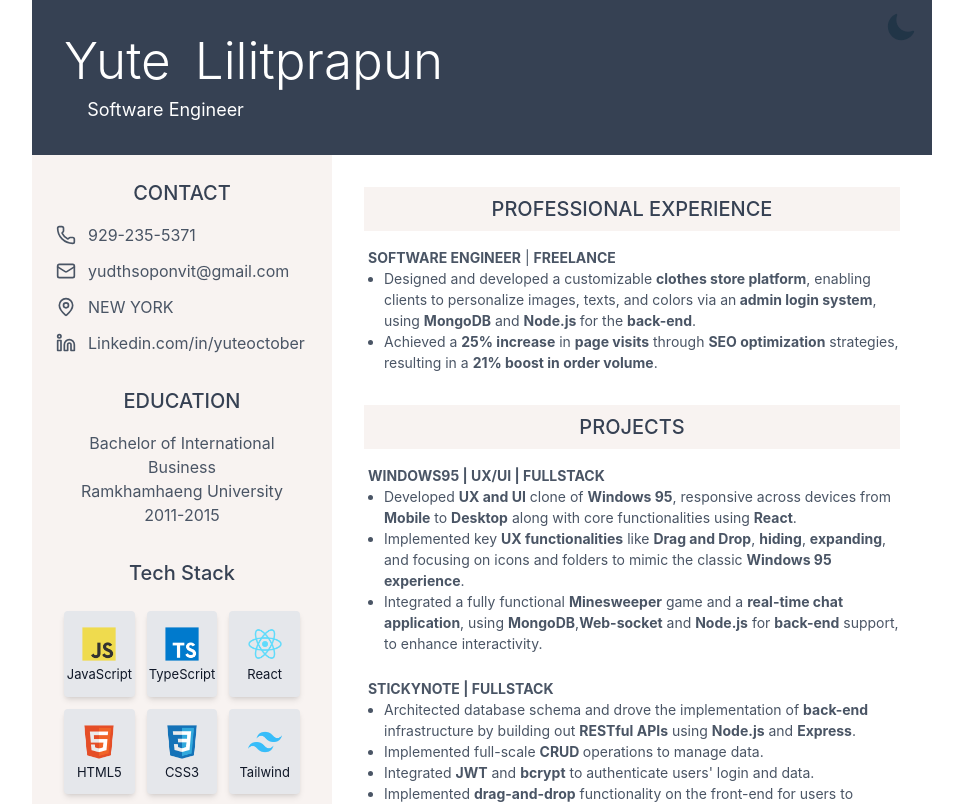
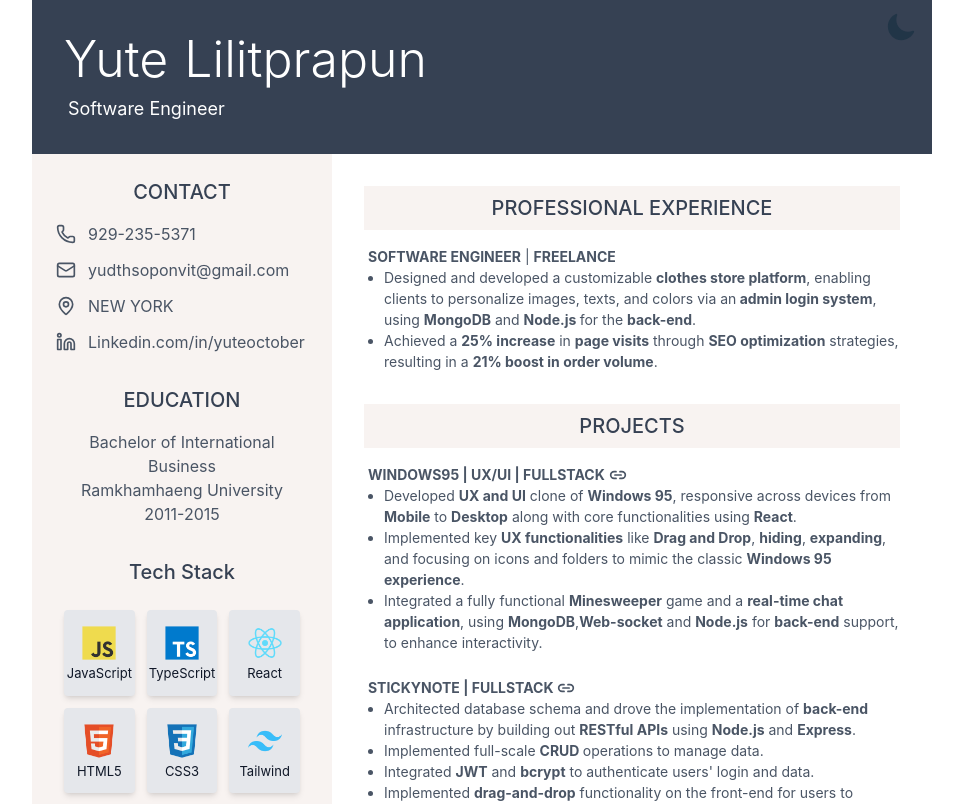
Before and after one commit to Yuteoctober/resume_web, a React (Vite) app: page / in a window 1280 px wide. Shown: the top 804 px of the page, without its empty margins (158-1121 px from the left). Built offline with nearby package versions, Linux system fonts and the light colour scheme.

Commit message:
almost done

```diff
--- a/src/App.tsx
+++ b/src/App.tsx
@@ -13,7 +13,7 @@ function App() {
       innerSize={6}
       outerSize={30}
       innerScale={1}
-      outerScale={4.5}
+      outerScale={4}
       outerAlpha={0.2}
       outerStyle={{
         mixBlendMode: 'exclusion',
@@ -21,7 +21,7 @@ function App() {
         border: '2px solid white'
       }}
       innerStyle={{
-        backgroundColor: '#f3f5f3',
+        backgroundColor: darkMode ? '#353839' :'#f3f5f3',
       }}
       clickables={['.target']}
     />
--- a/src/components/resume.tsx
+++ b/src/components/resume.tsx
@@ -1,41 +1,68 @@
-import { Mail, MapPin, Phone, Linkedin } from "lucide-react"
-import {useState} from "react"
+import { Mail, MapPin, Phone, Linkedin } from "lucide-react";
+import { useEffect, useState, Dispatch, SetStateAction } from "react";
 
-import React from '../assets/React.png'
-import css from '../assets/CSS3.png'
-import Express from '../assets/Express.png'
-import GitHub from '../assets/GitHub.png'
-import HTML5 from '../assets/HTML5.png'
-import JavaScript from '../assets/JavaScript.png'
-import MongoDB from '../assets/MongoDB.png'
-import Mongoose from '../assets/Mongoose.png'
-import MySQL from '../assets/MySQL.png'
-import Node from '../assets/Node.png'
-import Postman from '../assets/Postman.png'
-import Redux from '../assets/Redux.png'
-import Tailwind from '../assets/Tailwind.png'
-import TypeScript from '../assets/TypeScript.png'
+import React from '../assets/React.png';
+import css from '../assets/CSS3.png';
+import Express from '../assets/Express.png';
+import GitHub from '../assets/GitHub.png';
+import HTML5 from '../assets/HTML5.png';
+import JavaScript from '../assets/JavaScript.png';
+import MongoDB from '../assets/MongoDB.png';
+import Mongoose from '../assets/Mongoose.png';
+import MySQL from '../assets/MySQL.png';
+import Node from '../assets/Node.png';
+import Postman from '../assets/Postman.png';
+import Redux from '../assets/Redux.png';
+import Tailwind from '../assets/Tailwind.png';
+import TypeScript from '../assets/TypeScript.png';
 import { IoSunny } from "react-icons/io5";
 import { IoMoon } from "react-icons/io5";
+import { IoLink } from "react-icons/io5";
 
+type PersonalInfo = {
+  firstName: string;
+  lastName: string;
+  career: string;
+  phone: string;
+  email: string;
+  location: string;
+  linked: string;
+  major: string;
+  school: string;
+  year: string;
+};
 
-export default function resume({darkMode, setDarkMode}) {
+const personal: PersonalInfo = {
+  firstName: "Yute",
+  lastName: "Lilitprapun",
+  career: "Software Engineer",
+  phone: "929-235-5371",
+  email: "yudthsoponvit@gmail.com",
+  location: "NEW YORK",
+  linked: "Linkedin.com/in/yuteoctober",
+  major: "Bachelor of International Business",
+  school: "Ramkhamhaeng University",
+  year: "2011-2015",
+};
 
-const personal = {
-    firstName: 'Yute',
-    lastName: 'Lilitprapun',
-    career: 'Software Engineer',
-    phone: '929-235-5371',
-    email: 'yudthsoponvit@gmail.com',
-    location: 'NEW YORK',
-    linked: 'Linkedin.com/in/yuteoctober',
-    major: 'Bachelor of International Business',
-    school: 'Ramkhamhaeng University',
-    year: '2011-2015'
+type TechStack = {
+  name: string;
+  image: string;
+};
 
-}
+type SectionDetail = {
+  position: JSX.Element;
+  detail: JSX.Element[];
+};
 
-const techStack = [
+type ResumeProps = {
+  darkMode: boolean;
+  setDarkMode: Dispatch<SetStateAction<boolean>>;
+};
+
+export default function Resume({ darkMode, setDarkMode }: ResumeProps) {
+
+  const techStack: TechStack[] = [
     { name: "JavaScript", image: JavaScript },
     { name: "TypeScript", image: TypeScript },
     { name: "React", image: React },
@@ -52,7 +79,7 @@ const techStack = [
     { name: "Postman", image: Postman },
   ];
 
-const sectionOne = {
+  const sectionOne: SectionDetail = {
     position: (
       <>
         <b>SOFTWARE ENGINEER</b> | <b>FREELANCE</b>
@@ -71,7 +98,7 @@ const sectionOne = {
     ]
   };
 
-const sectionTwo = [
+  const sectionTwo: SectionDetail[] = [
     {
       position: (
         <>
@@ -120,7 +147,7 @@ const sectionTwo = [
     {
       position: (
         <>
-        <b>OPENNFT | E-COMMERCE</b>
+          <b>OPENNFT | E-COMMERCE </b>
         </>
       ),
       detail: [
@@ -138,21 +165,14 @@ const sectionTwo = [
     }
   ];
 
-
-
-
-function handleOpenLink(index:number) {
-  switch(index) {
+  function handleOpenLink(index: number): void {
+    switch (index) {
       case 0: window.open('https://yuteoctober.github.io/wins95Portfolio/', '_blank'); break;
       case 1: window.open('https://opennft.netlify.app/', '_blank'); break;
       case 2: window.open('https://fullstack-stickynotes.netlify.app/', '_blank'); break;
       default: break;
     }
   }
-
-
-
-
 
   return (
     <div className="md:min-w-[800px] lg:w-[900px] md:max-w-6x1 w-[100svw] overflow-x-hidden bg-white absolute top-0 left-1/2 -translate-x-1/2">
@@ -167,13 +187,13 @@ function handleOpenLink(index:number) {
       </div>
 
       {/* Header */}
-      <header className={`${darkMode ? 'bg-gray-800' : 'bg-gray-700'} duration-500 p-8 flex flex-col md:flex-row items-center md:items-start gap-6 text-white`}>
-        <div className="relative">
-            <h1 className={`${darkMode ? '' : 'text-white'} duration-500 text-4xl font-light mb-2 flex gap-6`}>
-                <span className="target relative transform origin-center hover:scale-108 transition-transform duration-500 cursor-default">{personal.firstName}</span>
-                <span className="target relative transform origin-center hover:scale-108 transition-transform duration-500 cursor-default">{personal.lastName}</span>
+      <header className={`${darkMode ? 'bg-gray-800' : 'bg-gray-700'} duration-500 p-8 flex flex-col items-start gap-6 text-white`}>
+        <div className="relative flex flex-col items-start">
+          <h1 className={`${darkMode ? '' : 'text-white'} duration-500 font-light mb-2 flex gap-4`}>
+            <span className="target md:text-[50px] text-[40px] relative duration-500 cursor-default">{personal.firstName}</span>
+            <span className="target md:text-[50px] text-[40px] relative duration-500 cursor-default">{personal.lastName}</span>
           </h1>
-          <p className="text-[18px] right-22 relative transform origin-center hover:text-grey-500 cursor-default">{personal.career}</p>
+          <p className="text-[18px] pl-1 transform cursor-default">{personal.career}</p>
         </div>
       </header>
 
@@ -183,19 +203,19 @@ function handleOpenLink(index:number) {
           <section className="mb-8">
             <h2 className={`${darkMode ? 'text-white' : 'text-gray-700'} duration-500 font-medium text-xl mb-4`}>CONTACT</h2>
             <div className="space-y-3 relative md:left-1/3 left-1/2 -translate-x-1/3">
-            <div className={`${darkMode ? 'text-white hover:text-blue-400' : 'text-gray-600 hover:text-blue-600'} target flex w-[250px] items-center gap-3 transform origin-center hover:scale-105 transition-transform duration-500 cursor-pointer`}>
+              <div className={`${darkMode ? 'text-white hover:text-blue-400' : 'text-gray-600 hover:text-blue-600'} target flex w-[250px] items-center gap-3 duration-500 cursor-pointer`}>
                 <Phone className="w-5 h-5" />
                 <span>{personal.phone}</span>
               </div>
-              <div className={`${darkMode ? 'text-white hover:text-blue-400' : 'text-gray-600 hover:text-blue-600'} target flex w-[250px] items-center gap-3 transform origin-center hover:scale-105 transition-transform duration-500 cursor-pointer`}>
+              <div className={`${darkMode ? 'text-white hover:text-blue-400' : 'text-gray-600 hover:text-blue-600'} target flex w-[250px] items-center gap-3 duration-500 cursor-pointer`}>
                 <Mail className="w-5 h-5" />
                 <span>{personal.email}</span>
               </div>
-              <div className={`${darkMode ? 'text-white hover:text-blue-400' : 'text-gray-600 hover:text-blue-600'} target flex w-[250px] items-center gap-3 transform origin-center hover:scale-105 transition-transform duration-500 cursor-pointer`}>
+              <div className={`${darkMode ? 'text-white hover:text-blue-400' : 'text-gray-600 hover:text-blue-600'} target flex w-[250px] items-center gap-3 duration-500 cursor-pointer`}>
                 <MapPin className="w-5 h-5" />
                 <span>{personal.location}</span>
               </div>
-              <div className={`${darkMode ? 'text-white hover:text-blue-400' : 'text-gray-600 hover:text-blue-600'} target flex w-[250px] items-center gap-3 transform origin-center hover:scale-105 transition-transform duration-500 cursor-pointer`}>
+              <div className={`${darkMode ? 'text-white hover:text-blue-400' : 'text-gray-600 hover:text-blue-600'} target flex w-[250px] items-center gap-3 duration-500 cursor-pointer`}>
                 <Linkedin className="w-5 h-5" />
                 <span className="whitespace-nowrap">{personal.linked}</span>
               </div>
@@ -228,7 +248,6 @@ function handleOpenLink(index:number) {
                     {icon.name}
                   </p>
                 </div>
-
               ))}
             </div>
           </section>
@@ -257,14 +276,14 @@ function handleOpenLink(index:number) {
             <div className="space-y-6">
               {sectionTwo.map((text, index) => (
                 <ul key={index} className="list-disc ml-1 text-gray-600 text-left text-[14px] cursor-pointer ">
-                <li className={`${darkMode ? 'text-white' : 'text-gray-600'} duration-500 target cursor-pointer hover:text-blue-600 list-none w-fit transform origin-center hover:scale-105 transition-transform`}
+                  <li className={`${darkMode ? 'text-white' : 'text-gray-600'} flex duration-500 target cursor-pointer hover:text-blue-600 list-none `}
                     onClick={() => handleOpenLink(index)}
                   >
                     {text.position}
+                    <IoLink className="text-[18px] relative ml-1 top-[2px]"/>
                   </li>
                   {text.detail.map((textLi, liIndex) => (
                     <li key={liIndex} className={`${darkMode ? 'text-white' : 'text-gray-600'} duration-500 target ml-4 cursor-text`}>
-
                       {textLi}
                     </li>
                   ))}
@@ -275,5 +294,5 @@ function handleOpenLink(index:number) {
         </div>
       </div>
     </div>
-  )
+  );
 }
```
Lines whose indentation alone changed are shown as unchanged.
